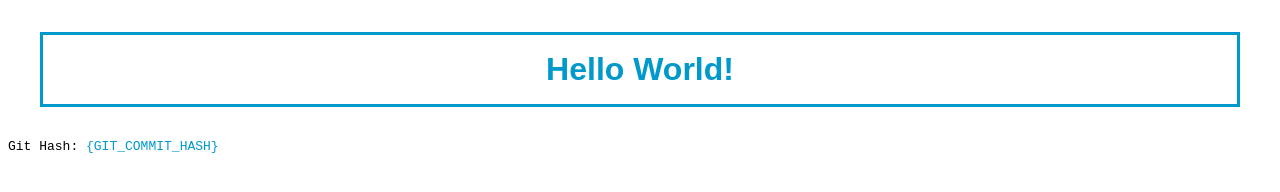
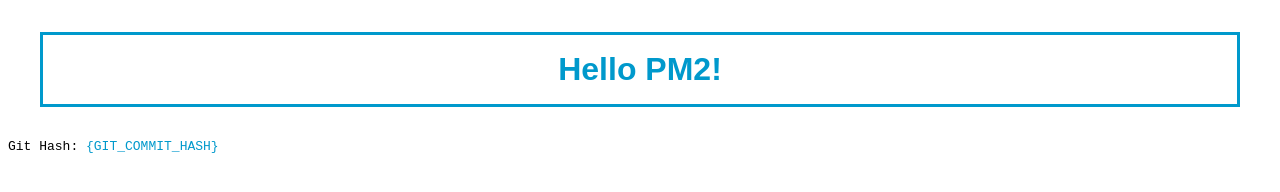
Before and after one commit to nelsonic/hello-world-node-http-server, a website: page index.html in a window 1280 px wide. Drawn offline with Linux system fonts and the light colour scheme.

Commit message:
update index.html from "Hello World!" to "Hello PM2!"

```diff
--- a/index.html
+++ b/index.html
@@ -2,10 +2,10 @@
   <head>
     <meta charset="utf-8">
     <meta name="viewport" content="width=device-width, initial-scale=1.0">
-    <title>Hello World!</title>
+    <title>Hello PM2!</title>
   </head>
   <body>
-    <h1>Hello World!</h1>
+    <h1>Hello PM2!</h1>
     <p>Git Hash: <a href="https://github.com/nelsonic/hello-world-node-http-server/tree/{GIT_COMMIT_HASH}">{GIT_COMMIT_HASH}</a></p>
     <style>
       h1 {
```
